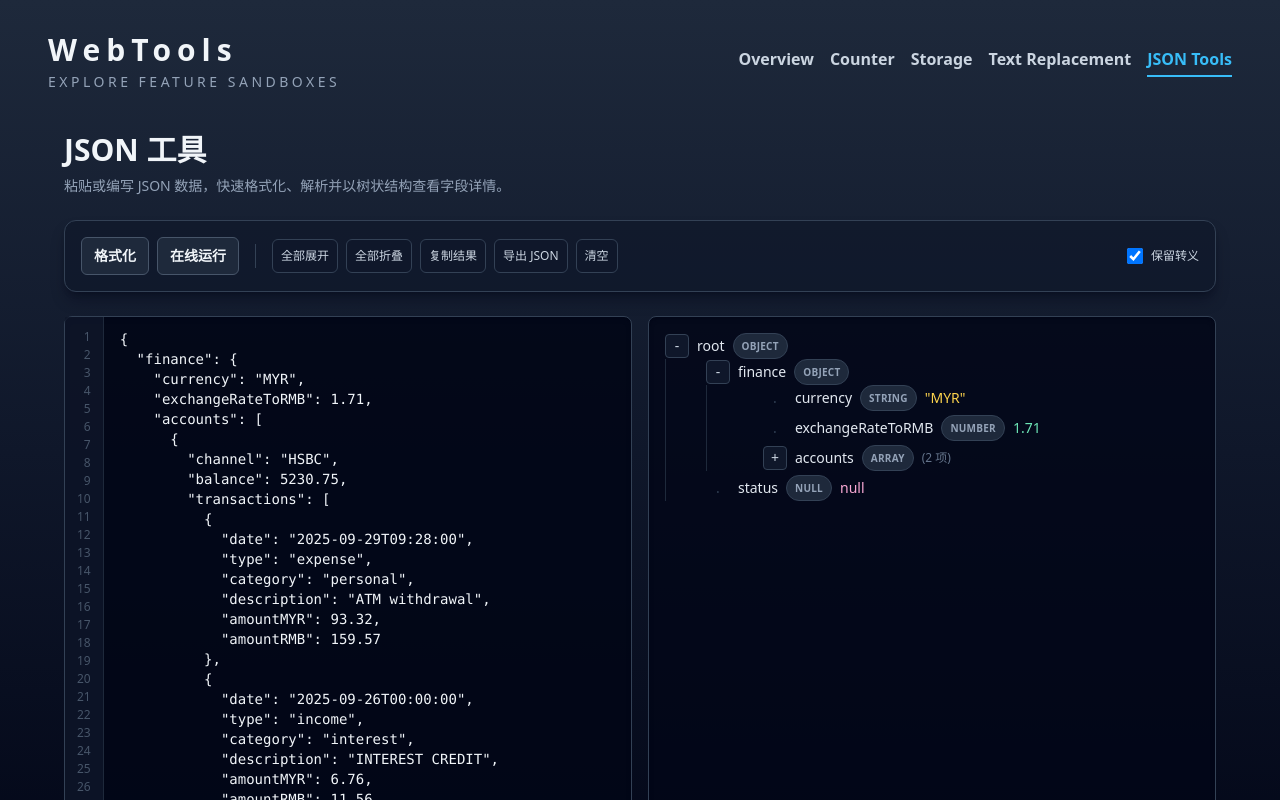
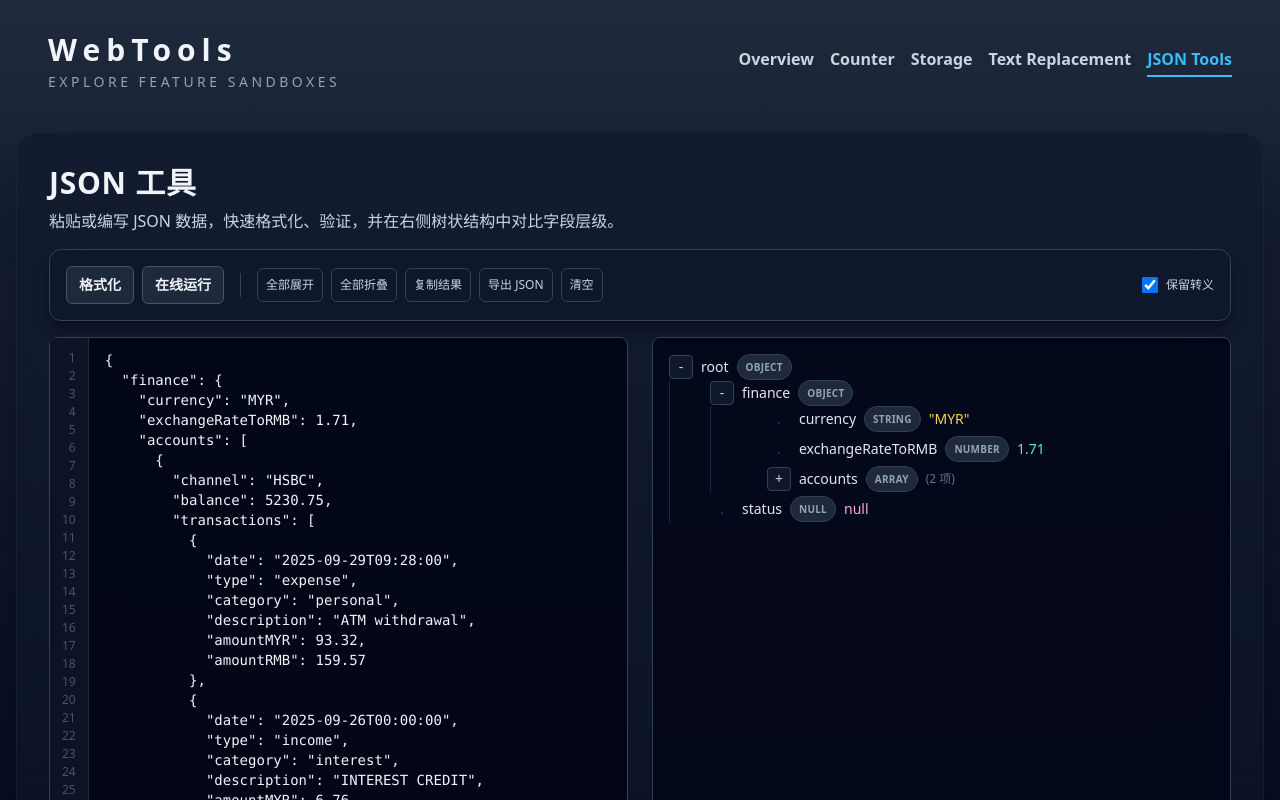
Before and after one commit to wwwshengxing-wsx/WebTools, a React (Vite) app: page /json-tools in a window 1280 px wide. Shown: the top 800 px of the page. Built offline with nearby package versions, Linux system fonts and the light colour scheme.

Commit message:
feat: json tool show

```diff
--- a/src/pages/JsonTools/index.tsx
+++ b/src/pages/JsonTools/index.tsx
@@ -24,11 +24,11 @@ export default function JsonToolsPage(): JSX.Element {
   } = useJsonTool();
 
   return (
-    <section className="flex w-full max-w-6xl flex-col gap-6 text-slate-100">
-      <header className="space-y-2 text-center sm:text-left">
-        <h2 className="text-3xl font-semibold text-slate-100">JSON 工具</h2>
-        <p className="text-sm text-slate-400">
-          粘贴或编写 JSON 数据，快速格式化、解析并以树状结构查看字段详情。
+    <section className="w-full rounded-3xl border border-slate-800/60 bg-slate-900/55 px-4 py-6 text-slate-100 shadow-[0_45px_80px_rgba(2,6,23,0.55)] backdrop-blur-2xl sm:px-8 sm:py-8">
+      <header className="space-y-2 pb-4 text-center sm:text-left">
+        <h2 className="text-3xl font-semibold tracking-wide text-slate-100">JSON 工具</h2>
+        <p className="text-sm text-slate-300 sm:text-base">
+          粘贴或编写 JSON 数据，快速格式化、验证，并在右侧树状结构中对比字段层级。
         </p>
       </header>
       <Toolbar
@@ -43,14 +43,18 @@ export default function JsonToolsPage(): JSX.Element {
         onTogglePreserveEscapes={togglePreserveEscapes}
         actionMessage={actionMessage}
       />
-      <div className="grid h-[540px] gap-4 lg:grid-cols-2">
+      <div className="grid min-h-[520px] gap-6 pt-4 lg:grid-cols-2">
+        <div className="flex h-full flex-col">
           <TextEditor value={rawInput} onChange={setRawInput} />
+        </div>
+        <div className="flex h-full flex-col">
           {parseError ? (
             <ErrorPanel message={parseError} />
           ) : (
             <TreePreview value={parsedValue} expandedPaths={expandedPaths} onToggle={toggleNode} />
           )}
         </div>
+      </div>
     </section>
   );
 }
--- a/src/pages/JsonTools/lib/jsonStringify.ts
+++ b/src/pages/JsonTools/lib/jsonStringify.ts
@@ -22,8 +22,3 @@ export function stringifyJson(value: unknown, preserveEscapes: boolean): string
   }
   return unescapeControlCharacters(formatted);
 }
-
-export function formatJsonString(raw: string): string {
-  const parsed = JSON.parse(raw);
-  return JSON.stringify(parsed, null, 2);
-}
```
Also changed, not shown: 1 other file (tests, documents, lock files or other folders). Lines whose indentation alone changed are shown as unchanged.
